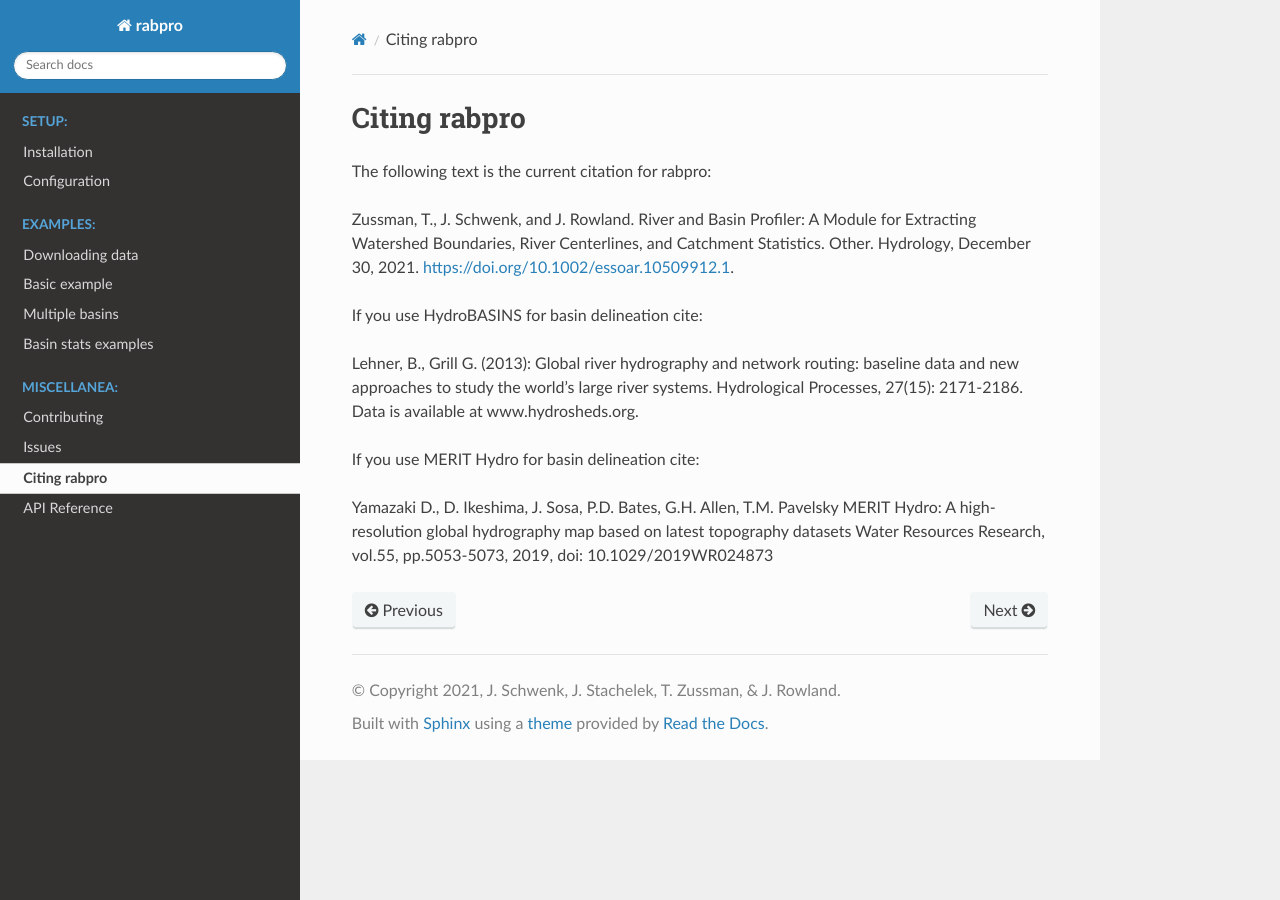
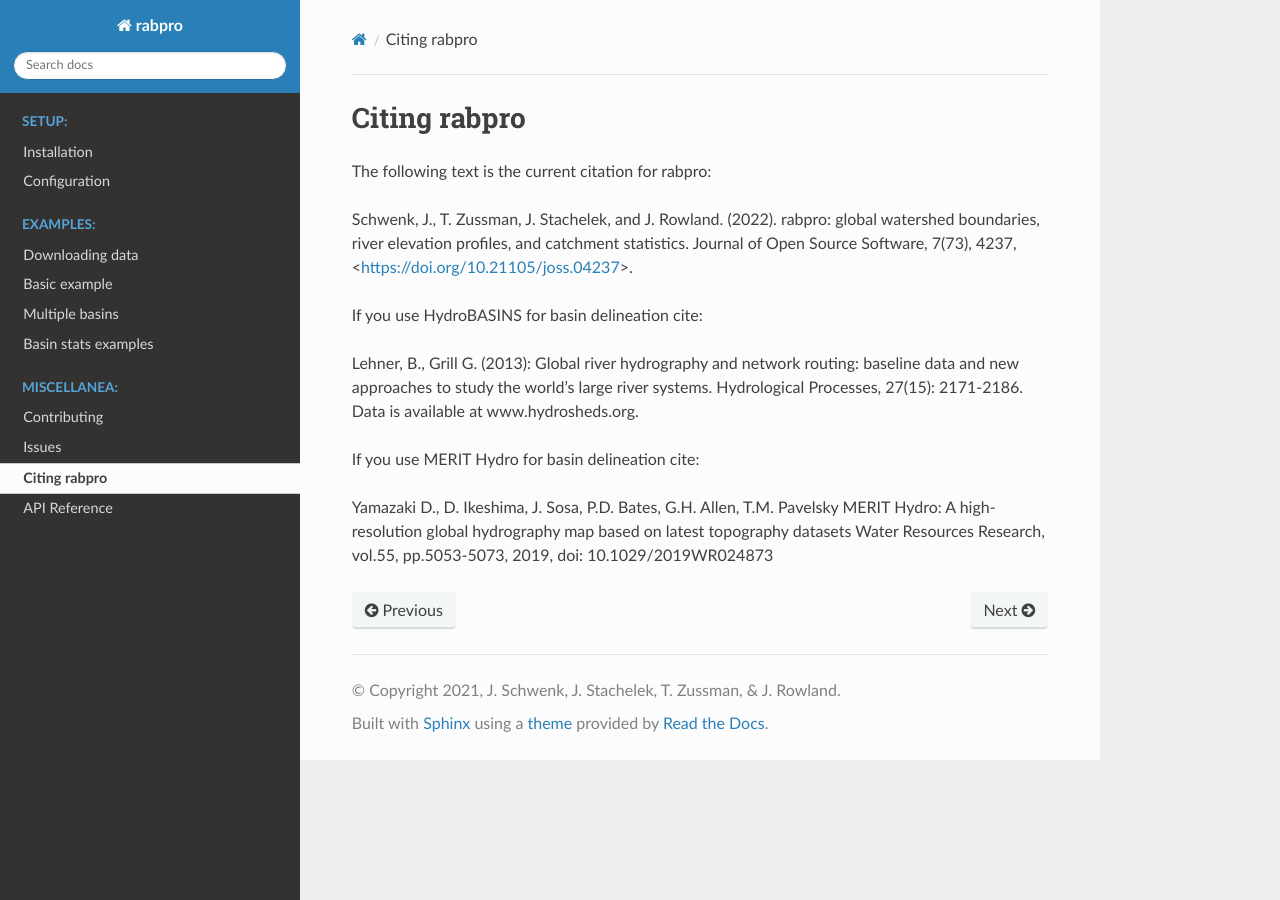
Before and after one commit to VeinsOfTheEarth/rabpro, a Sphinx documentation site: the page built from docs/source/references/index.rst, in a window 1280 px wide. Built offline with Sphinx 7.4.7 and the Read the Docs theme 2.0.0, drawn with Linux system fonts in a browser that asks for light colours.

Commit message:
update internal cite info

```diff
--- a/docs/source/references/index.rst
+++ b/docs/source/references/index.rst
@@ -6,7 +6,7 @@ Citing rabpro
 
 The following text is the current citation for rabpro:
 
-Zussman, T., J. Schwenk, and J. Rowland. River and Basin Profiler: A Module for Extracting Watershed Boundaries, River Centerlines, and Catchment Statistics. Other. Hydrology, December 30, 2021. https://doi.org/10.1002/essoar.10509912.1.
+Schwenk, J., T. Zussman, J. Stachelek, and J. Rowland. (2022). rabpro: global watershed boundaries, river elevation profiles, and catchment statistics.  Journal of Open Source Software, 7(73), 4237, <https://doi.org/10.21105/joss.04237>.
 
 If you use HydroBASINS for basin delineation cite:
 
```
